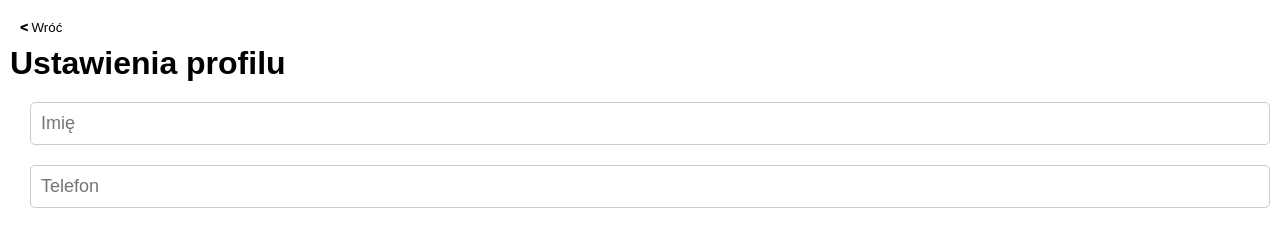
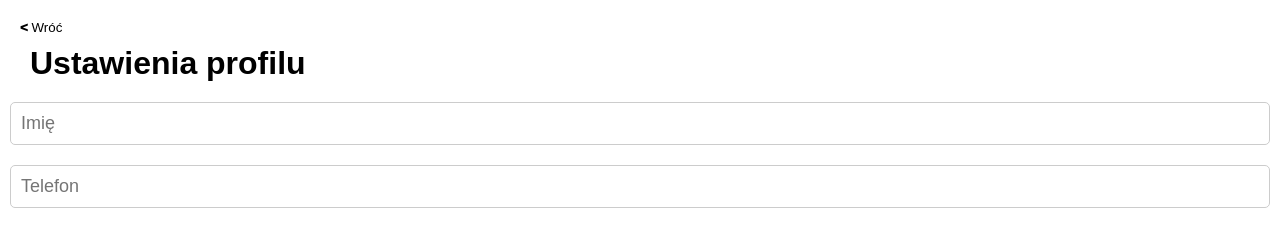
Before and after one commit to flabbet/ApteczkaNaSzlaku, a website built with Vite: page profile.html in a window 1280 px wide. Built offline with nearby package versions, Linux system fonts and the light colour scheme.

Commit message:
polish ui

```diff
--- a/dashboard.js
+++ b/dashboard.js
@@ -43,7 +43,7 @@ nfcButton.addEventListener("click", () => {
             onLoad: () => {
                 riveAnimation.resizeDrawingSurfaceToCanvas();
                 //let stateMachine = riveAnimation.stateMachineInputs("Idle");
-                //nfcTriggeredInput = stateMachine[0];
+               // nfcTriggeredInput = stateMachine[0];
             }
         });
     }
--- a/profile.css
+++ b/profile.css
@@ -9,9 +9,13 @@ body{
     margin: 10px;
 }
 
+h1{
+    margin-left: 20px;
+}
+
 .inp{
     display: flex;
     justify-content: center;
     align-items: center;
-    margin: 20px 20px;
+    margin: 20px 20px 20px 0;
 }
--- a/style.css
+++ b/style.css
@@ -84,6 +84,7 @@ button.next-step {
   border: none;
   border-radius: 5px;
   font-size: 18px;
+  border-radius: 68px;
   cursor: pointer;
   width: 100%;
 }
```
Also changed, not shown: 1 other file.
